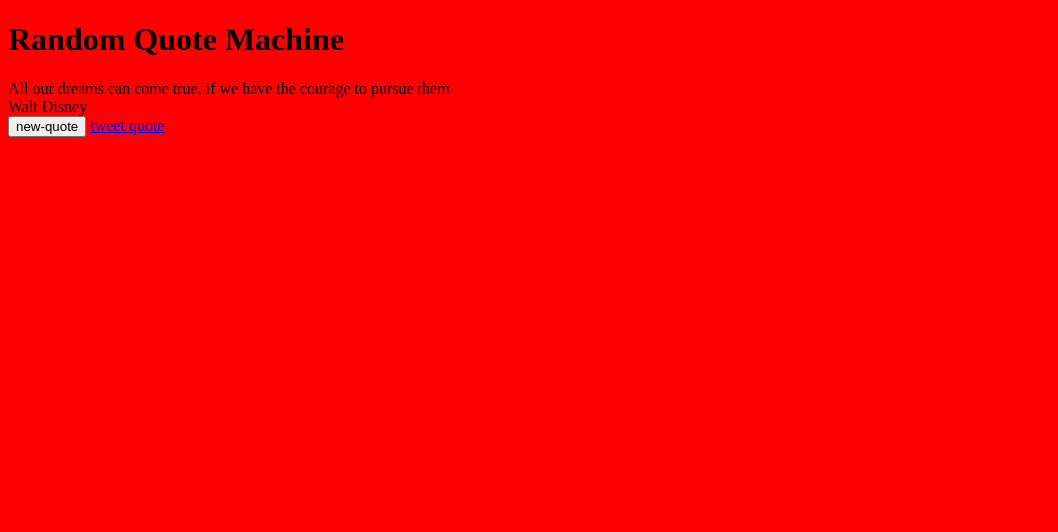
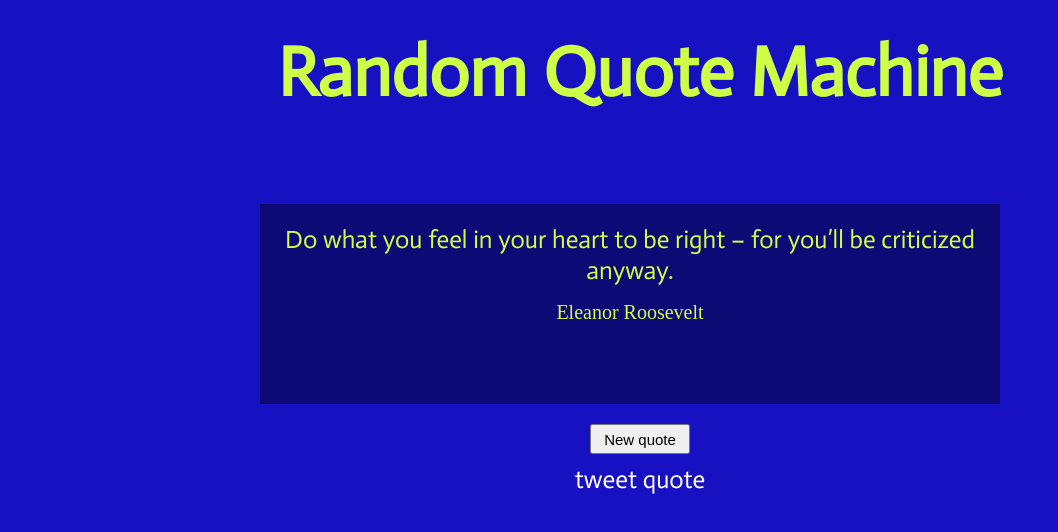
Before and after one commit to sury1999/Random-Quote-Machine, a plain HTML site: page index.html in a window 1280 px wide. Shown: the whole page, without its empty margins (0-1058 px from the left). Drawn offline with Linux system fonts and the light colour scheme.

Commit message:
Third Commit

```diff
--- a/app.js
+++ b/app.js
@@ -13,27 +13,28 @@ const quoteList = [
 ]
 
 const authorList = [
-    "Walt Disney",
-    "Mark Twain",
-    "Old Chinese Proverb",
-    "Babe Ruth",
-    "Michele Ruiz",
-    "Mary Kay Ash",
-    "Michael Jordan",
-    "Arianna Huffington",
-    "Eleanor Roosevelt"
+    " Walt Disney",
+    " Mark Twain",
+    " Old Chinese Proverb",
+    " Babe Ruth",
+    " Michele Ruiz",
+    " Mary Kay Ash",
+    " Michael Jordan",
+    " Arianna Huffington",
+    " Eleanor Roosevelt"
 ]
 
 const quoteBtn = document.querySelector('#new-quote');
 
-document.getElementById('text').innerHTML = quoteList[0];
-document.getElementById('author').innerHTML = authorList[0];
+var firstDisplay = Math.floor(Math.random()*quoteList.length)
+document.getElementById('text').innerHTML = quoteList[firstDisplay];
+document.getElementById('author').innerHTML = authorList[firstDisplay];
 
 
 quoteBtn.addEventListener('click',() => {
-    var j = Math.floor(Math.random()*quoteList.length)
-    document.getElementById('text').innerHTML = quoteList[j];
-    document.getElementById('author').innerHTML = authorList[j];
+    var random = Math.floor(Math.random()*quoteList.length)
+    document.getElementById('text').innerHTML = quoteList[random];
+    document.getElementById('author').innerHTML = authorList[random];
 })
 
 
--- a/index.html
+++ b/index.html
@@ -5,6 +5,7 @@
     <meta name="viewport" content="width=device-width, initial-scale=1.0">
     <title>Random Quote Generator</title>
     <link rel="stylesheet" href="css/style.css">
+    <link href='https://fonts.googleapis.com/css?family=Actor' rel='stylesheet'>
     <script src="app.js"></script>
 
 </head>
@@ -12,10 +13,12 @@
     <script src="https://cdn.freecodecamp.org/testable-projects-fcc/v1/bundle.js"></script>
     <h1>Random Quote Machine</h1>
     <div id="quote-box">
+        <div class="boxy">
         <div id="text"></div>
         <div id="author"></div>
-        <button type="button" id="new-quote">new-quote</button>
-         <a href="https://twitter.com/intent/tweet" id="tweet-quote">tweet quote</a>
+        </div>
+        <button type="button" id="new-quote">New quote</button>
+         <a href="https://twitter.com/intent/tweet" id="tweet-quote" target="_blank">tweet quote</a>
     </div>
 
 </body>
--- a/style.scss
+++ b/style.scss
@@ -1,3 +1,61 @@
-body {
-    background-color: red;
-}
+$font-stack: Actor, Times, Helvetica;
+$heading-color: #ceff46;
+$body-background:  #1711c2;
+$text-color: #ed7621;
+$text-size: 25px;
+$author-text: 20px;
+ *{
+     box-sizing: border-box;
+     margin: 0;
+     padding: 0;
+
+ }
+
+ body {
+     background-color: $body-background;
+     font-family: $font-stack;
+     font-size: $text-size;
+     color: $heading-color;
+     text-align: center;
+     max-width: 800px;
+     margin: auto;
+ }
+
+ h1 {
+     margin-top: 30px;
+     margin-bottom: 70px;
+     font-size: 70px;
+ }
+
+ #quote-box {
+     display: flex;
+     flex-direction: column;
+    .boxy {
+        background-color: rgba(0, 0, 0, 0.4);
+        margin: 20px;
+        padding: 10px;
+        width: 740px;
+        height: 200px;
+        #text {
+            margin: 10px;
+            color: $heading-color;
+        }
+        #author {
+            font-size: $author-text;
+            font-family: bold;
+            margin: auto;
+            margin-top: 15px;
+        }
+    }
+    button {
+        width: 100px;
+        height: 30px;
+        font-size: 15px;
+        margin: auto;
+    }
+    a {
+        text-decoration: none;
+        color: white;
+        margin-top: 10px;
+    }
+ }
```
Also changed, not shown: css/style.css.
